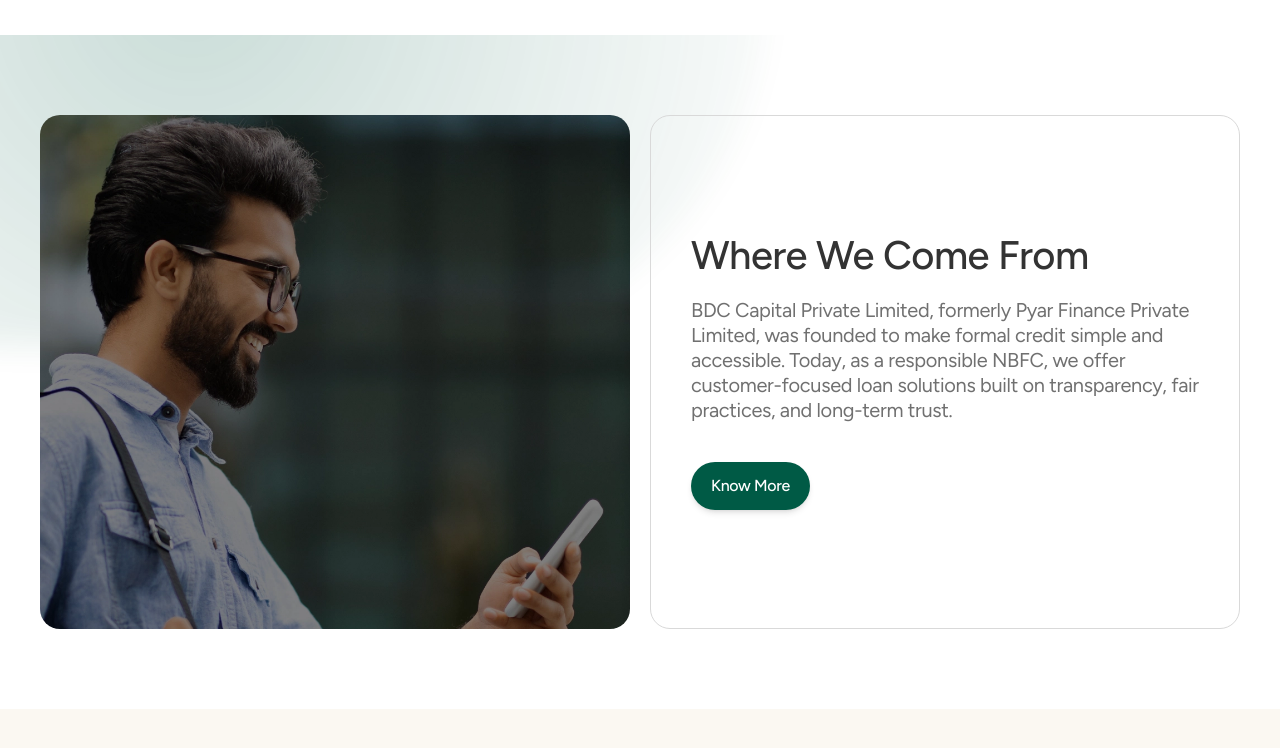
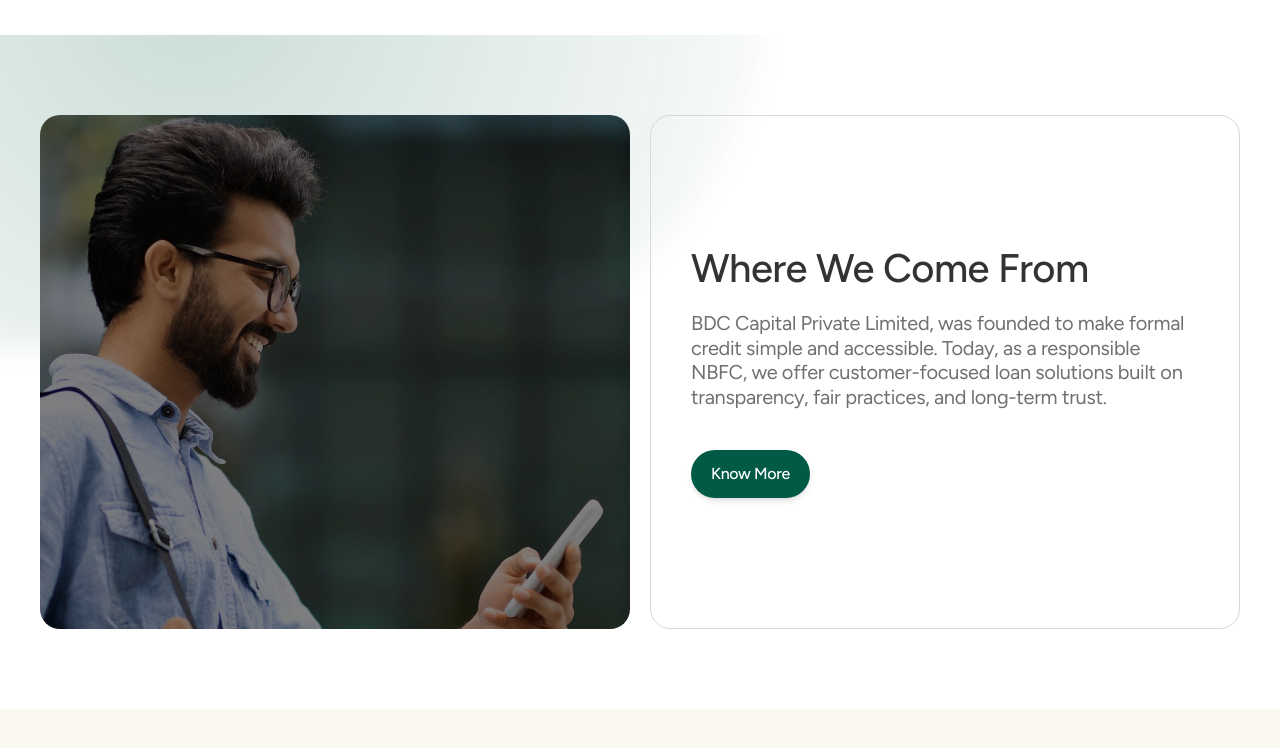
Before and after one commit to parakhchoudhary-bdc/bdc-capital, a Next.js app: page /home in a window 1280 px wide. Shown: the part 4182-4930 px from the top of the page. Built offline with nearby package versions, Linux system fonts and the light colour scheme.

Commit message:
feat: add privacy policy page and localization files for home and about us

```diff
--- a/src/app/privacy-policy/page.tsx
+++ b/src/app/privacy-policy/page.tsx
@@ -180,9 +180,6 @@
               BDC Capital Private Limited
             </p>
             <p className="text-bodyBase tracking-base leading-[124%] text-mainTitleCopyColor">
-              (Formerly known as Pyar Finance Private Limited)
-            </p>
-            <p className="text-bodyBase tracking-base leading-[124%] text-mainTitleCopyColor">
               1602, Signature by Lotus, Veera Desai Industrial Estate,
               <br />
               Andheri West, Mumbai, Maharashtra - 400053, India
--- a/src/locales/en/about-us.json
+++ b/src/locales/en/about-us.json
@@ -5,7 +5,7 @@
   },
   "aboutUsSection": {
     "sectionHeading": "Who We Are",
-    "sectionText": "We help individuals and businesses access formal credit through a transparent and responsible lending approach. Formerly known as Pyar Finance Private Limited, BDC Capital Private Limited brings years of experience built on trust and long-term relationships.",
+    "sectionText": "We help individuals and businesses access formal credit through a transparent and responsible lending approach. BDC Capital Private Limited brings years of experience built on trust and long-term relationships.",
     "vision": {
       "title": "Our Vision",
       "description": "Our vision is to become a middle-layer NBFC by expanding geographically, increasing our customer base, and offering a wider range of financial services over time."
--- a/src/locales/en/home.json
+++ b/src/locales/en/home.json
@@ -97,7 +97,7 @@
   },
   "conclusionSection": {
     "sectionHeading": "Where We Come From",
-    "sectionText": "BDC Capital Private Limited, formerly Pyar Finance Private Limited, was founded to make formal credit simple and accessible. Today, as a responsible NBFC, we offer customer-focused loan solutions built on transparency, fair practices, and long-term trust.",
+    "sectionText": "BDC Capital Private Limited, was founded to make formal credit simple and accessible. Today, as a responsible NBFC, we offer customer-focused loan solutions built on transparency, fair practices, and long-term trust.",
     "ctaContent": "Know More",
     "ctaHref": "/about-us"
   },
```
